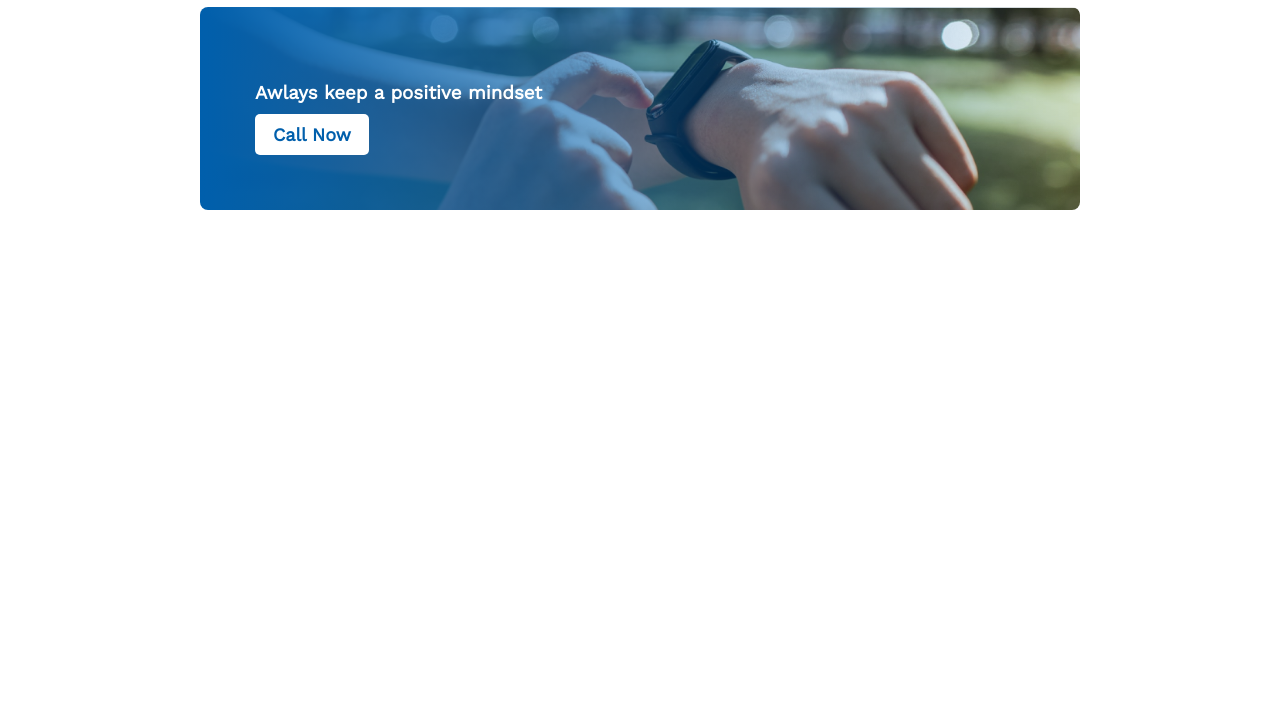
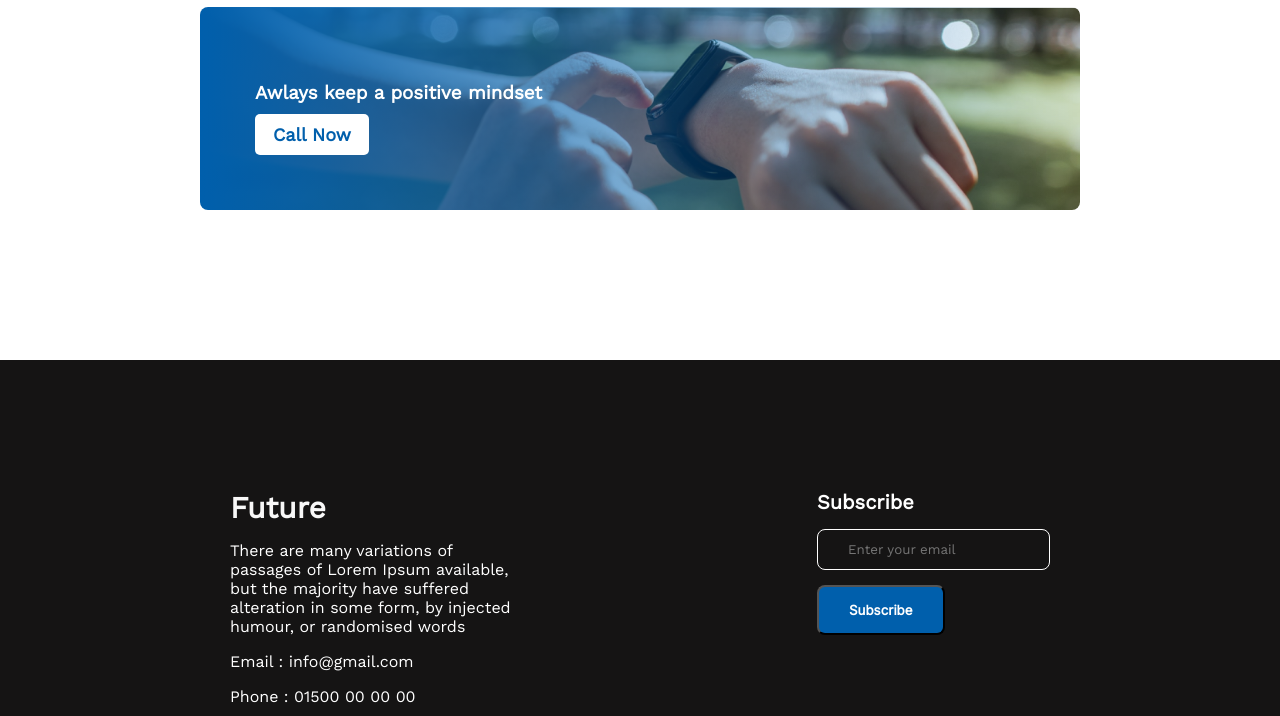
Before and after one commit to OmarAbir/new-year, a plain HTML site: page index.html in a window 1280 px wide. Shown: the part 2070-2786 px from the top of the page. Before the commit the page ends 2430 px from the top, so only its background shows below. Drawn offline with nearby package versions, Linux system fonts and the light colour scheme; a web font is replaced by a local one.

Commit message:
added footer section

```diff
--- a/index.html
+++ b/index.html
@@ -81,7 +81,25 @@
             </div>
         </section>
     </main>
-
+<!-- footer section  -->
+<footer>
+    <section>
+        <div class="footer-container">
+            <div class="my-info">
+                <h3 class="info-title">Future</h3>
+                <p class="info-des">There are many variations of passages of Lorem Ipsum available, but the majority have suffered alteration in some form, by injected humour, or randomised words</p>
+                <p class="email-acc">Email : info@gmail.com</p>
+                <p class="phone">Phone : 01500 00 00 00</p>
+                <img class="icon" src="images/icons/fb.png" alt=""><img class="icon" src="images/icons/youtube.png" alt=""><img class="icon" src="images/icons/twitter.png" alt="">
+            </div>
+            <div class="subscribe-container">
+                <h4 class="subscribe-title">Subscribe</h4>
+                <input type="email" placeholder="Enter your email" class="input-email">
+                <button class="subs-btn">Subscribe</button>
+            </div>
+        </div>
+    </section>
+</footer>
 
 
 
--- a/style.css
+++ b/style.css
@@ -88,9 +88,9 @@
   text-align: center;
 }
 
-.call-now{
-    background-image:linear-gradient(90deg, #005FAC 0%, rgba(0, 95, 172, 0.00) 100%),
-     url('images/watch.png');
+.call-now {
+  background-image: linear-gradient(90deg, #005fac 0%, rgba(0, 95, 172, 0) 100%),
+    url("images/watch.png");
 
   background-repeat: no-repeat;
   background-size: cover;
@@ -99,8 +99,59 @@
   text-align: left;
   margin: 150px 200px;
 }
-.call-title{
+.call-title {
   color: white;
   margin-top: 20px;
   margin-bottom: 10px;
 }
+
+/* footer related styles  */
+.footer-container {
+  background-color: #151414;
+  color: white;
+  display: flex;
+  padding: 130px 230px;
+  gap: 300px;
+  /* align-items: center; */
+}
+
+.info-title {
+  color: #f8f8f8;
+  font-size: 30px;
+  font-weight: 700;
+}
+.info-des {
+  color: #fff;
+  font-size: 16px;
+  font-weight: 400;
+  margin: 16px 0px;
+}
+.phone {
+  margin: 16px 0px;
+}
+.icon {
+  width: 30px;
+  height: 30px;
+  margin-right: 10px;
+}
+.subscribe-title {
+  color: #fff;
+  font-size: 20px;
+  font-weight: 600;
+}
+.input-email {
+  padding: 12px 30px;
+  border-radius: 8px;
+  border: 1px solid #fff;
+  background-color: #151414;
+  margin: 15px 0px;
+  color: white;
+}
+.subs-btn{
+    border-radius: 8px;
+background: #005FAC;
+padding: 15px 30px;
+color: #FFF;
+font-family: Inter;
+font-weight: 600;
+}
```
Lines whose indentation alone changed are shown as unchanged.
